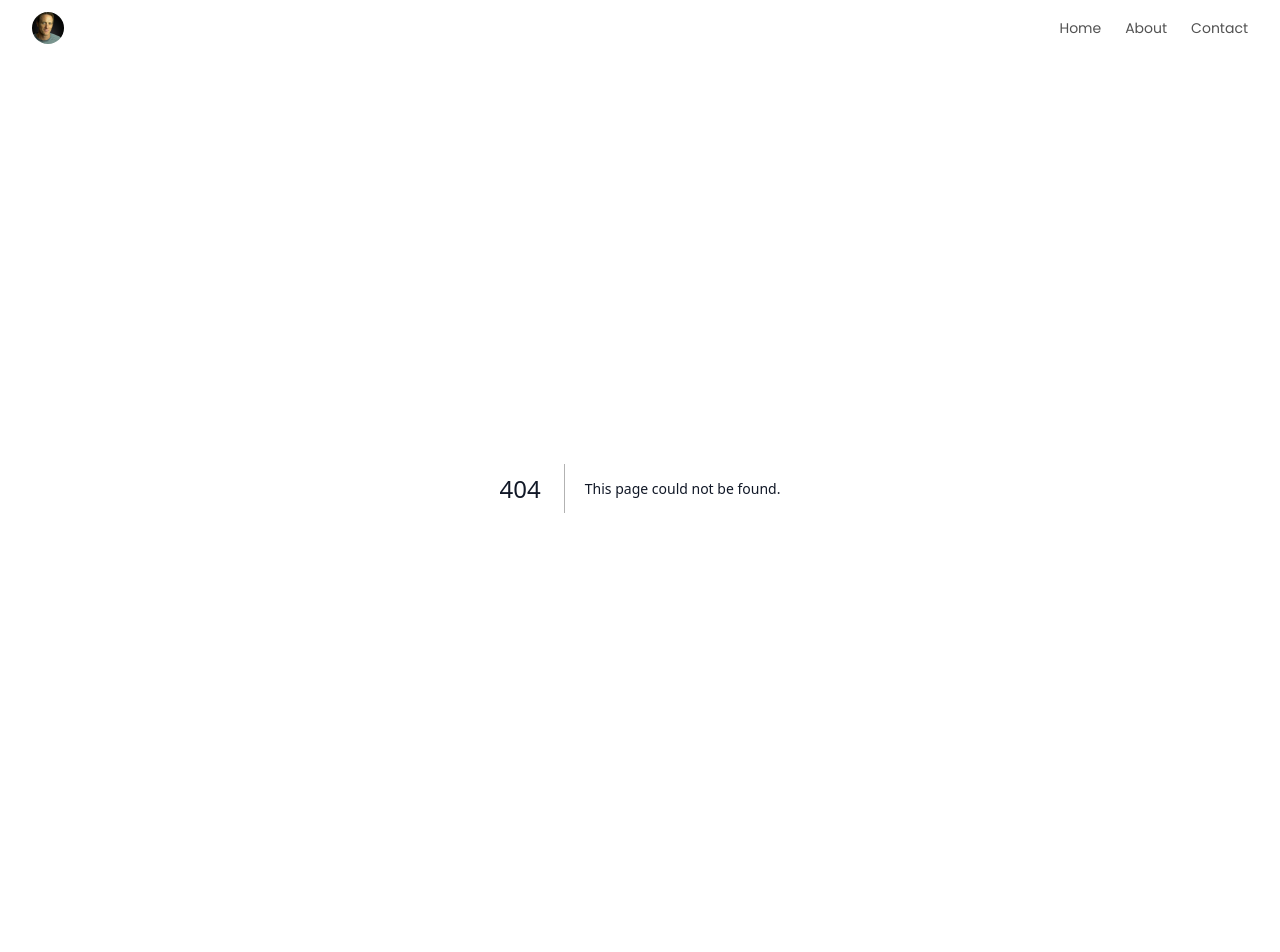
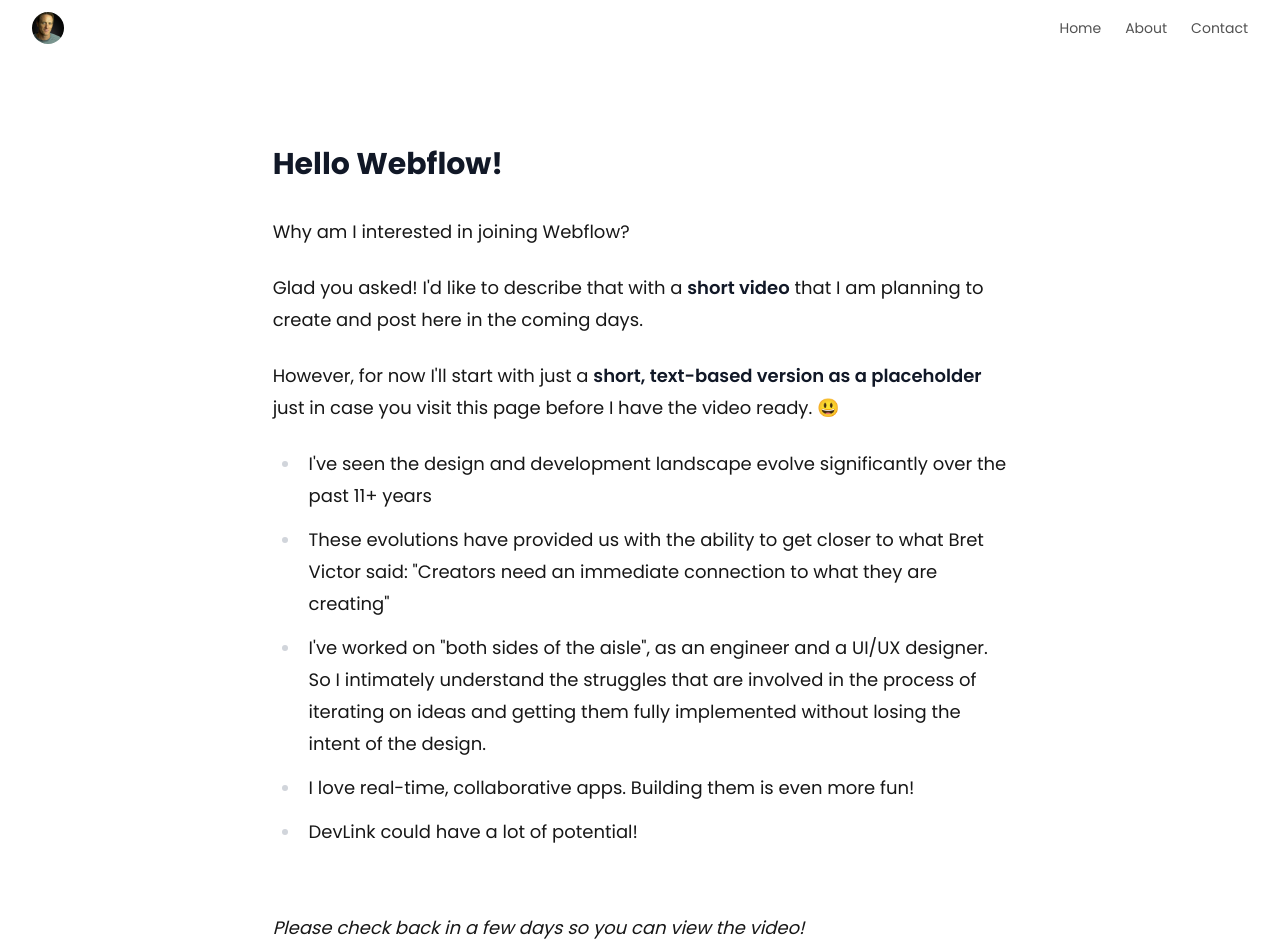
Before and after one commit to jasonkylefrank/jasonkylefrank.com, a Next.js app: page /webflow in a window 1280 px wide. Before the commit this address had no page. Shown: the top 952 px of the page. Built offline with nearby package versions, Linux system fonts and the light colour scheme.

Commit message:
Created starter Webflow page

```diff
--- a/app/about/page.tsx
+++ b/app/about/page.tsx
@@ -2,7 +2,7 @@
 
 function AboutPage() {
   return (
-    <div className="items-start">
+    <div>
       <h2>Hello again!</h2>
       <div className="h-5" />
       <p>
--- /dev/null
+++ b/app/webflow/page.tsx
@@ -0,0 +1,41 @@
+function Webflow() {
+  return (
+    <div>
+      <h2>Hello Webflow!</h2>
+      <p>{`Why am I interested in joining Webflow?`}</p>
+      <p>
+        {`Glad you asked! I'd like to describe that with a `}
+        <strong>short video</strong>
+        {` that I am
+          planning to create and post here in the coming days.`}
+      </p>
+      <p>
+        {`However, for now I'll start with just a `}
+        <strong>{`short, text-based version as a placeholder`}</strong>
+        {` just in case you visit this page before I have
+        the video ready. 😃 `}
+      </p>
+      <ul>
+        <li>{`I've seen the design and development landscape evolve significantly over the past 11+ years`}</li>
+        <li>
+          {`These evolutions have provided us with the ability to get closer to what Bret Victor said:
+            "Creators need an immediate connection to what they are creating"
+            `}
+        </li>
+        <li>
+          {`I've worked on "both sides of the aisle", as an engineer and a UI/UX designer.
+            So I intimately understand the struggles that are involved in the process of iterating on
+            ideas and getting them fully implemented without losing the intent of the design.`}
+        </li>
+        <li>
+          {`I love real-time, collaborative apps.  Building them is even more fun!`}
+        </li>
+        <li>{`DevLink could have a lot of potential!`}</li>
+      </ul>
+      <div className="h-4" />
+      <p className="italic">{`Please check back in a few days so you can view the video!`}</p>
+    </div>
+  );
+}
+
+export default Webflow;
```
